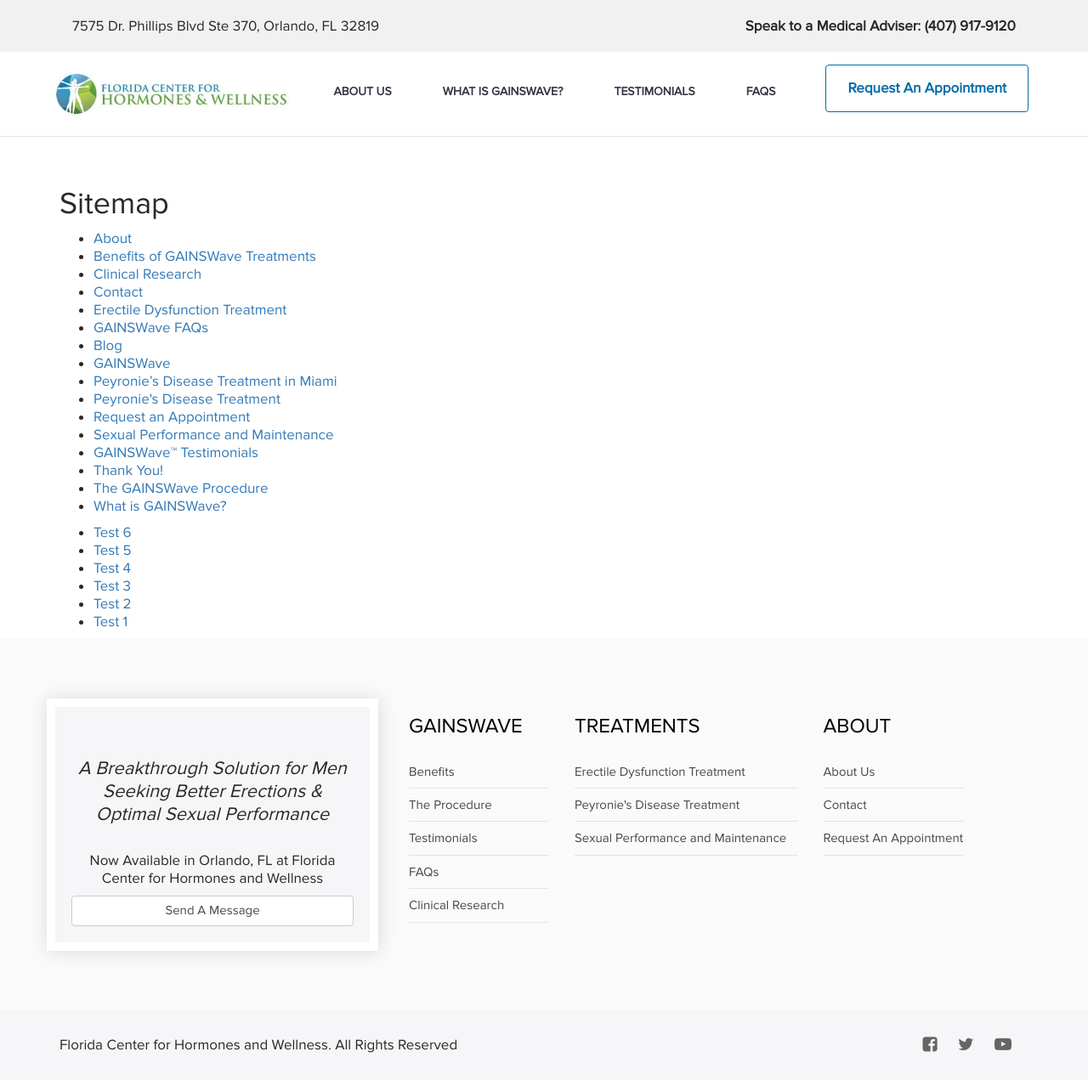
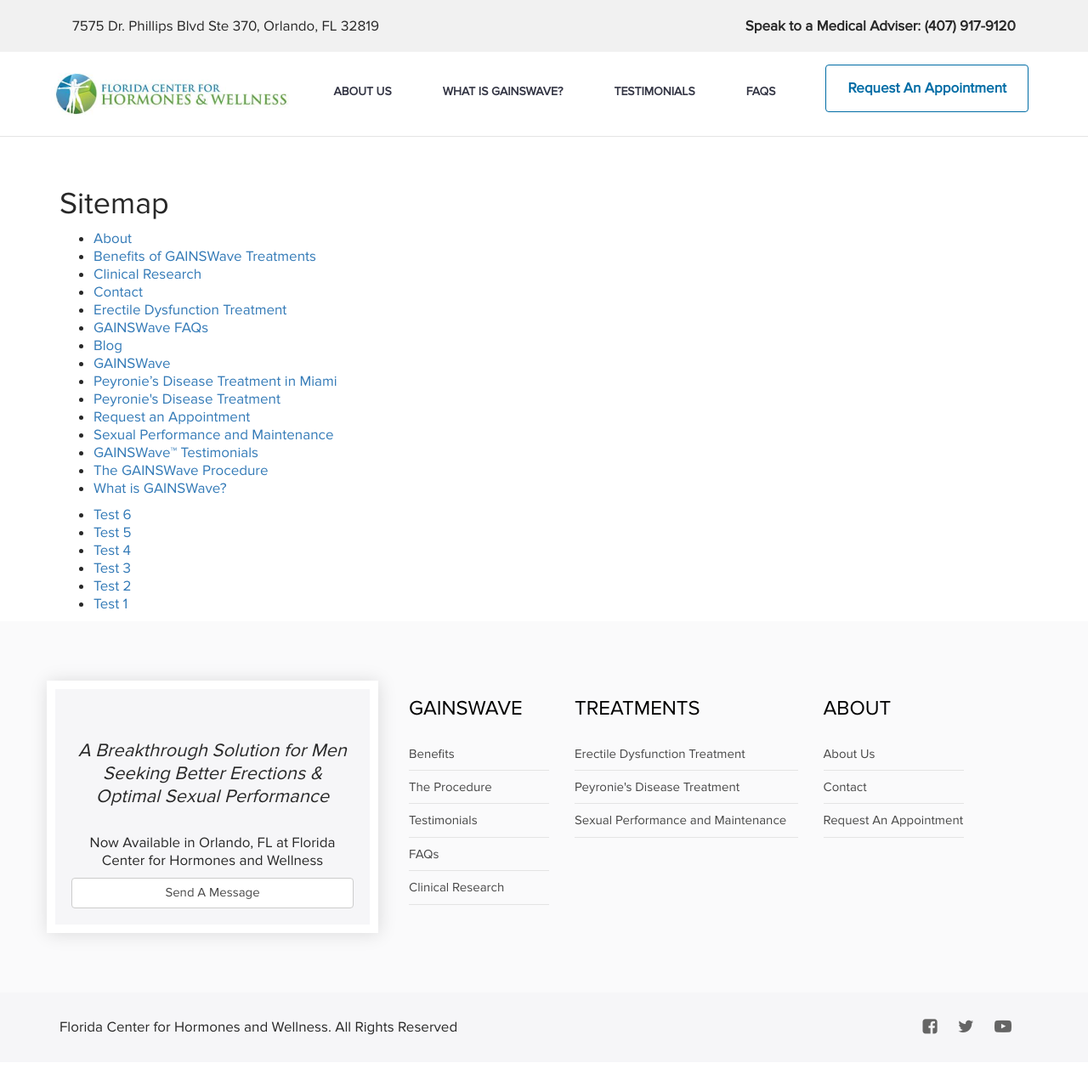
Before and after one commit to aaghealth/gainswavecolumbus.com, a Jekyll site: the page built from sitemap.html, in a window 1280 px wide. Shown: the whole page at 85% size. Built offline with Jekyll 4.4.1, drawn with Linux system fonts in a browser that asks for light colours; nearby versions of some CDN libraries; after the commit the page ends 1250 px from its top, so only the background shows below that.

Commit message:
Update sitemap.html

```diff
--- a/sitemap.html
+++ b/sitemap.html
@@ -8,7 +8,7 @@
 
    {% if page.layout != null and page.layout != "emails-drip" %}
   <!-- <li><a href="{{ site.url }}{{ page.url | remove: 'index.html' | remove: 'sitemap.html'| remove: 'sitemap.xml' | remove: '404.html' | remove: 'drip1.html' | remove: 'drip2.html' | remove: 'drip3.html' | remove: 'drip1txt.md'| remove: 'drip2txt.md' | remove: 'drip3txt.md'}}">{% if page.title != "" %}{{ page.title }}  {% else %} {{ page.meta_title }} {% endif %} {{ page.id }} - {{ page.layout}} </a></li> -->
-  {% if page.url != "/index.html" and page.url != "/404.html" and page.url != "/sitemap.html" and page.url != "/sitemap.xml" and page.url != "drip1.html" and page.url != "drip2.html" and page.url != "drip3.html"  %}
+  {% if page.url != "/index.html" and page.url != "/404.html" and page.url != "/thanks.html" and page.url != "/sitemap.html" and page.url != "/sitemap.xml" and page.url != "drip1.html" and page.url != "drip2.html" and page.url != "drip3.html"  %}
   <li><a href="{{ site.url }}{{ page.url }}">{% if page.title %}{{ page.title }}  {% else %} {{ page.meta_title  | remove: '#physician_name'}} {% endif %}</a></li>
   {% endif %}
   {% endif %}
```
